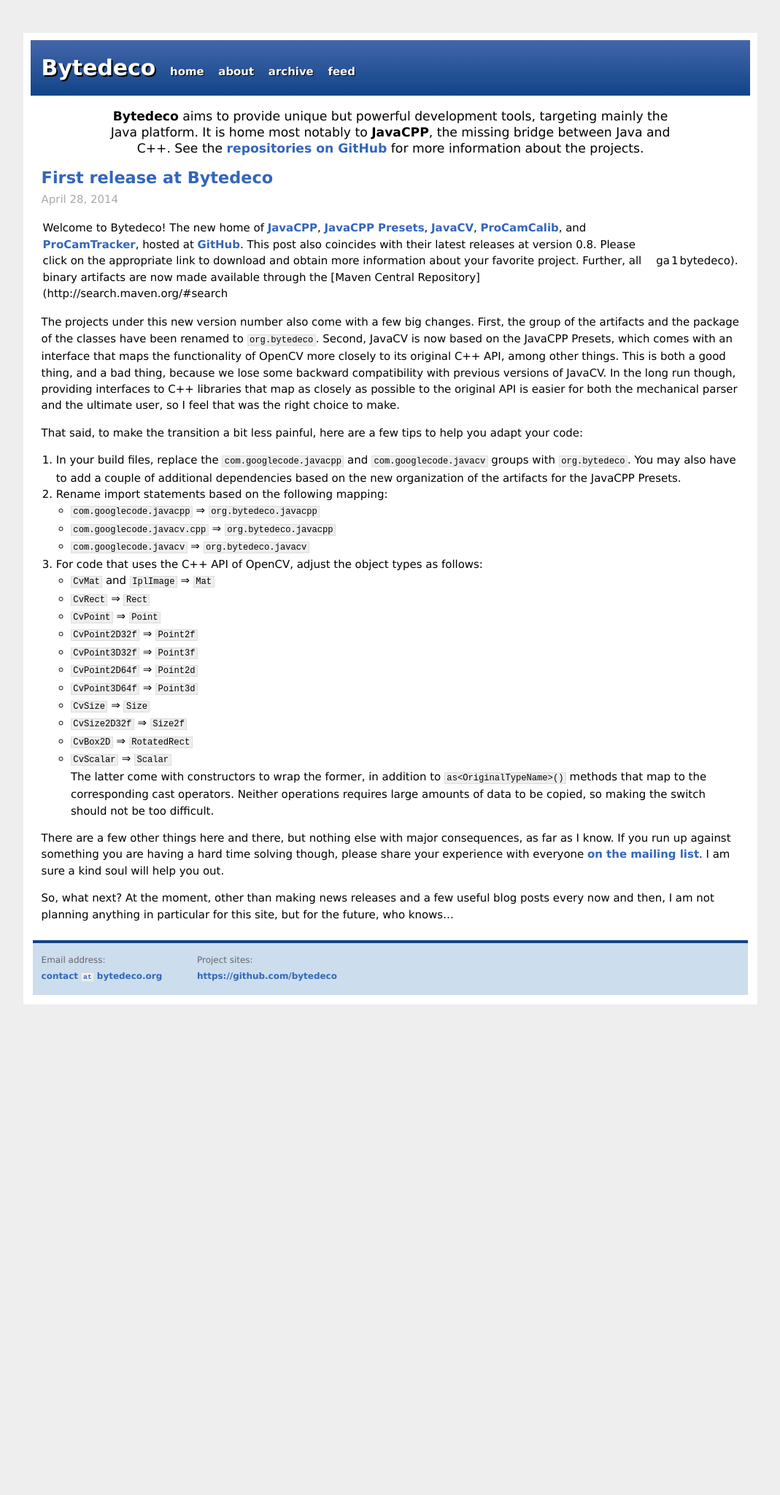
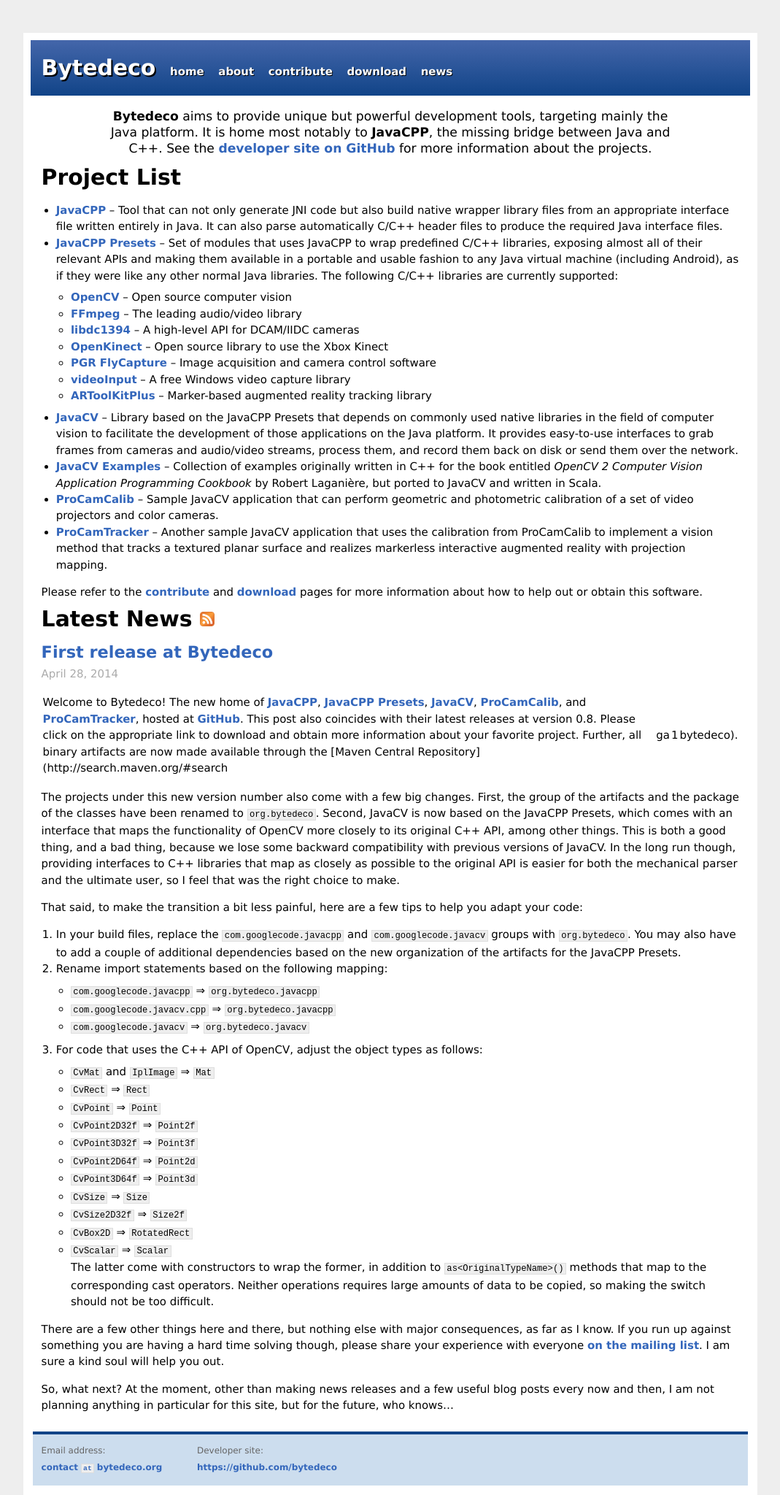
Before and after one commit to bytedeco/bytedeco.github.io, a Jekyll site: the page built from index.html, in a window 1280 px wide. Shown: the whole page at 73% size, without its empty margins (105-1174 px from the left). Built offline with Jekyll 4.4.1, drawn with Linux system fonts in a browser that asks for light colours; Markdown is read by kramdown in place of the engine named in the settings; the list of posts is cut into pages by our own code; before the commit the page ends 1376 px from its top, so only the background shows below that.

Commit message:
Add content and reorganize the site

```diff
--- a/_config.yml
+++ b/_config.yml
@@ -1,6 +1,7 @@
 name: Bytedeco
-description: <strong>Bytedeco</strong> aims to provide unique but powerful development tools, targeting mainly the Java platform. It is home most notably to <strong>JavaCPP</strong>, the missing bridge between Java and C++. See the <a href="https://github.com/bytedeco">repositories on GitHub</a> for more information about the projects.
+description: <strong>Bytedeco</strong> aims to provide unique but powerful development tools, targeting mainly the Java platform. It is home most notably to <strong>JavaCPP</strong>, the missing bridge between Java and C++. See the <a href="https://github.com/bytedeco">developer site on GitHub</a> for more information about the projects.
 url: http://bytedeco.org
 markdown: redcarpet
 pygments: true
 paginate: 10
+permalink: /news/:year/:month/:day/:title/
--- a/_layouts/default.html
+++ b/_layouts/default.html
@@ -19,12 +19,15 @@
           <nav class="header">
             <h1 class="title"><a href="/">{{ site.name }}</a></h1>
             <a class="extra" href="/">home</a>
-            <a class="extra" href="/about.html">about</a>
-            <a class="extra" href="/archive.html">archive</a>
-            <a class="extra" href="/feed.xml">feed</a>
+            <a class="extra" href="/about/">about</a>
+            <a class="extra" href="/contribute/">contribute</a>
+            <a class="extra" href="/download/">download</a>
+            <a class="extra" href="/news/">news</a>
           </nav>
 
+          <div class="post">
           {{ content }}
+          </div>
 
           <div class="footer">
             <div class="contact">
@@ -35,7 +38,7 @@
             </div>
             <div class="contact">
               <p>
-                Project sites:<br />
+                Developer site:<br />
                 <a href="https://github.com/bytedeco">https://github.com/bytedeco</a>
               </p>
             </div>
--- a/css/main.css
+++ b/css/main.css
@@ -148,7 +148,11 @@ a:hover   { color: #8ad; }
 }
 
 .post ul, .post ol {
-  margin-left: 1.35em;
+  margin: 1em 0 1em 1.35em;
+}
+
+.post ul ul, .post ol ol, .post ul ol, .post ol ul {
+  margin: 0.5em 0 0.5em 1.35em;
 }
 
 code {
--- a/index.html
+++ b/index.html
@@ -3,11 +3,41 @@ layout: default
 title: Bytedeco Home
 ---
 
-<p class="desc">
-  {{ site.description }}
-</p>
+<div id="home">
+  <p class="desc">
+    {{ site.description }}
+  </p>
 
-<div id="home">
+  <div class="post">
+    <h1>Project List</h1>
+
+    <p>
+    </p>
+    <ul>
+    <li><a href="https://github.com/bytedeco/javacpp">JavaCPP</a> &ndash; Tool that can not only generate JNI code but also build native wrapper library files from an appropriate interface file written entirely in Java. It can also parse automatically C/C++ header files to produce the required Java interface files.</li>
+    <li><a href="https://github.com/bytedeco/javacpp-presets">JavaCPP Presets</a> &ndash; Set of modules that uses JavaCPP to wrap predefined C/C++ libraries, exposing almost all of their relevant APIs and making them available in a portable and usable fashion to any Java virtual machine (including Android), as if they were like any other normal Java libraries. The following C/C++ libraries are currently supported:
+    <ul>
+    <li><a href="http://opencv.org/">OpenCV</a> &ndash; Open source computer vision</li>
+    <li><a href="http://ffmpeg.org/">FFmpeg</a> &ndash; The leading audio/video library</li>
+    <li><a href="http://damien.douxchamps.net/ieee1394/libdc1394/">libdc1394</a> &ndash; A high-level API for DCAM/IIDC cameras</li>
+    <li><a href="http://openkinect.org/">OpenKinect</a> &ndash; Open source library to use the Xbox Kinect</li>
+    <li><a href="http://www.ptgrey.com/products/pgrflycapture/">PGR FlyCapture</a> &ndash; Image acquisition and camera control software</li>
+    <li><a href="http://www.muonics.net/school/spring05/videoInput/">videoInput</a> &ndash; A free Windows video capture library</li>
+    <li><a href="http://handheldar.icg.tugraz.at/artoolkitplus.php">ARToolKitPlus</a> &ndash; Marker-based augmented reality tracking library</li>
+    </ul></li>
+    <li><a href="https://github.com/bytedeco/javacv">JavaCV</a> &ndash; Library based on the JavaCPP Presets that depends on commonly used native libraries in the field of computer vision to facilitate the development of those applications on the Java platform. It provides easy-to-use interfaces to grab frames from cameras and audio/video streams, process them, and record them back on disk or send them over the network.</li>
+    <li><a href="https://github.com/bytedeco/javacv-examples">JavaCV Examples</a> &ndash; Collection of examples originally written in C++ for the book entitled <em>OpenCV 2 Computer Vision Application Programming Cookbook</em> by Robert Laganière, but ported to JavaCV and written in Scala.</li>
+    <li><a href="https://github.com/bytedeco/procamcalib">ProCamCalib</a> &ndash; Sample JavaCV application that can perform geometric and photometric calibration of a set of video projectors and color cameras.</li>
+    <li><a href="https://github.com/bytedeco/procamtracker">ProCamTracker</a> &ndash; Another sample JavaCV application that uses the calibration from ProCamCalib to implement a vision method that tracks a textured planar surface and realizes markerless interactive augmented reality with projection mapping.</li>
+    </ul>
+    <p>
+    </p>
+  </div>
+
+    <p>Please refer to the <a href="contribute/">contribute</a> and <a href="download/">download</a> pages for more information about how to help out or obtain this software.</p>
+
+  <h1>Latest News <a href="/feed.xml"><img src="/Feed-icon.png" alt="feed"/></a></h1>
+
   <!-- This loops through the paginated posts -->
   {% for post in paginator.posts %}
     <h2><a href="{{ post.url }}">{{ post.title }}</a></h2>
--- a/archive.html
+++ b/news/index.html
@@ -1,10 +1,10 @@
 ---
 layout: default
-title: Bytedeco Archive
+title: Bytedeco News
 ---
 
 <div id="home">
-  <h1>Archive</h1>
+  <h1>News <a href="/feed.xml"><img src="/Feed-icon.png" alt="feed"/></a></h1>
   <ul class="posts">
     {% for post in site.posts %}
       <li><span>{{ post.date | date: '%B %d, %Y' }}</span> &raquo; <a href="{{ post.url }}">{{ post.title }}</a></li>
```
Also changed, not shown: _posts/2014-04-28-first-release.md (+0 -1 lines), about.html (deleted, +0 -17 lines), about/index.md (added, +18 -0 lines), contribute/index.md (added, +78 -0 lines), download/index.md (added, +123 -0 lines), Feed-icon.png (added).
